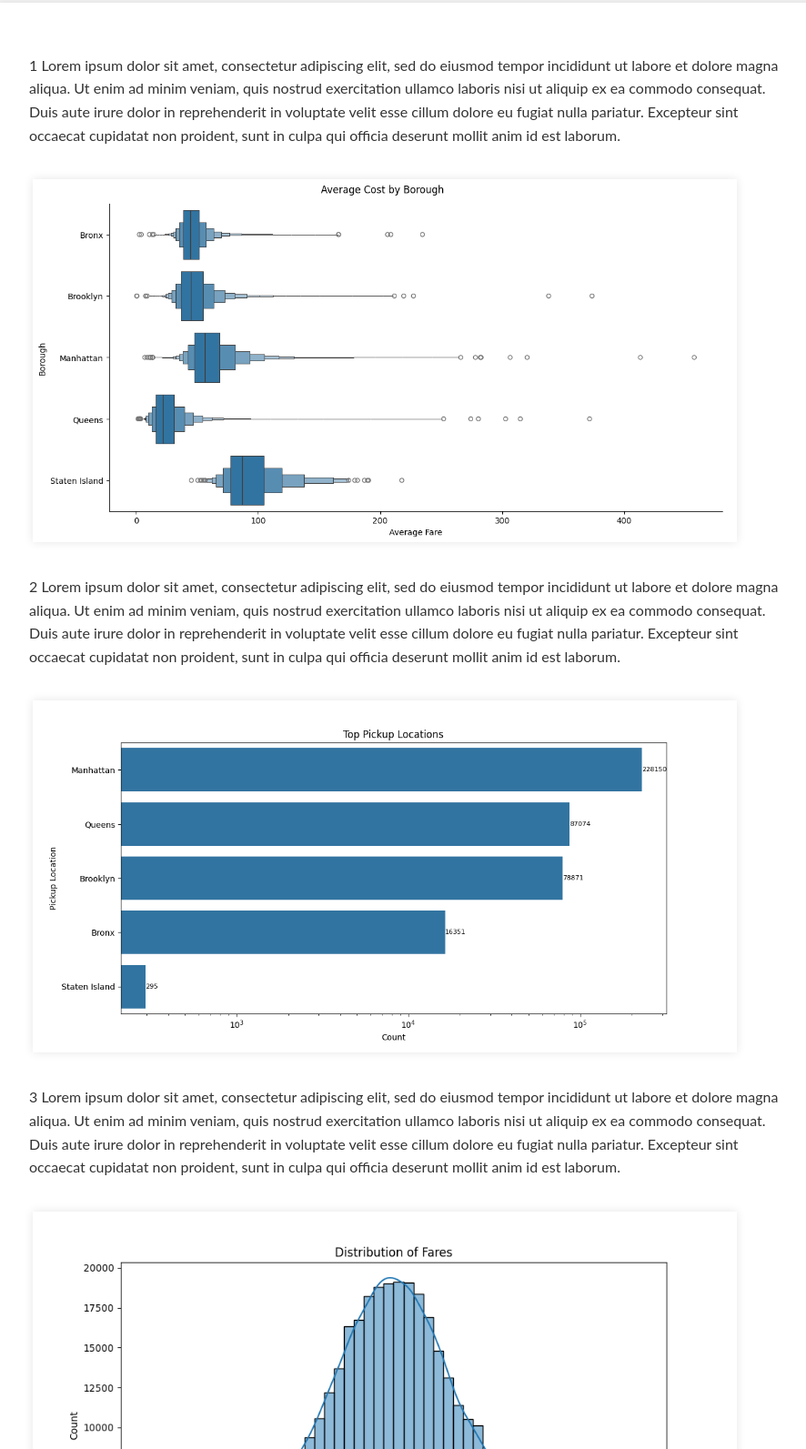
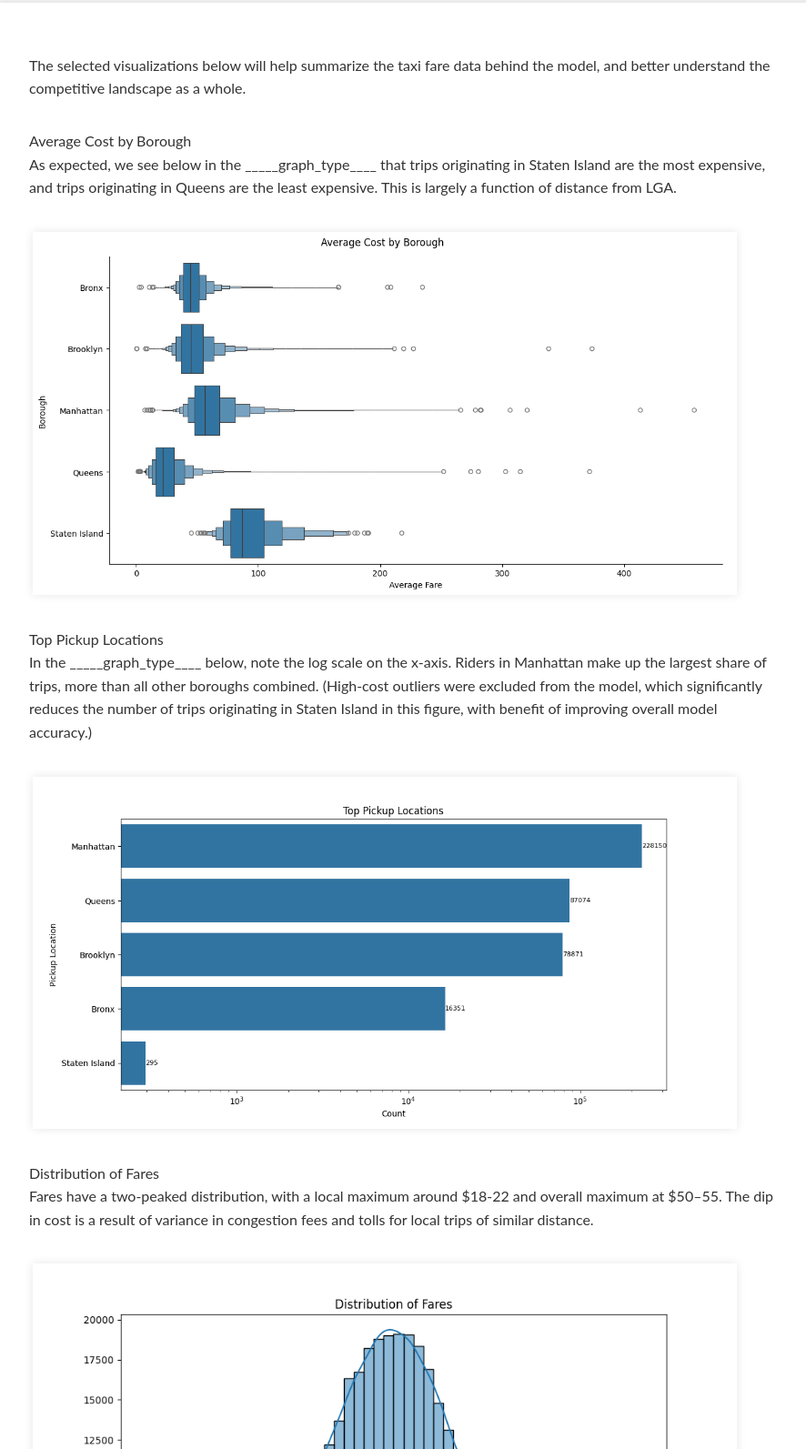
Before and after one commit to mdlarson/Taxi-Fare-Prediction-C964, a Flask app: page /summary in a window 1280 px wide. Shown: the part 168-1761 px from the top of the page at 91% size, without its empty margins (194-1080 px from the left). Run offline with Flask 3, Linux system fonts and the light colour scheme; parts of the project's set-up code (start-up, migrations or seed data) failed here and were passed over.

Commit message:
Update summary text for visualizations

```diff
--- a/templates/summary.html
+++ b/templates/summary.html
@@ -20,40 +20,41 @@
     </nav>
     <main>
         <div class="viz">
-            <p>1 Lorem ipsum dolor sit amet, consectetur adipiscing elit, sed do eiusmod tempor incididunt ut labore et
-                dolore magna aliqua. Ut enim ad minim veniam, quis nostrud exercitation ullamco laboris nisi ut aliquip
-                ex ea commodo consequat. Duis aute irure dolor in reprehenderit in voluptate velit esse cillum dolore eu
-                fugiat nulla pariatur. Excepteur sint occaecat cupidatat non proident, sunt in culpa qui officia
-                deserunt mollit anim id est laborum.</p>
+            <p>The selected visualizations below will help summarize the taxi fare data behind the model, and better
+                understand the competitive landscape as a whole.</p>
+            <p>Average Cost by Borough<br>
+                As expected, we see below in the _____graph_type____ that trips originating in
+                Staten
+                Island are the most expensive, and trips originating in Queens are the least expensive. This is largely
+                a function of distance from LGA.</p>
             <img src="{{ url_for('static', filename='catplot_avg_cost_by_borough.png') }}"
                 alt="Average Cost by Borough">
 
-            <p>2 Lorem ipsum dolor sit amet, consectetur adipiscing elit, sed do eiusmod tempor incididunt ut labore et
-                dolore magna aliqua. Ut enim ad minim veniam, quis nostrud exercitation ullamco laboris nisi ut aliquip
-                ex ea commodo consequat. Duis aute irure dolor in reprehenderit in voluptate velit esse cillum dolore eu
-                fugiat nulla pariatur. Excepteur sint occaecat cupidatat non proident, sunt in culpa qui officia
-                deserunt mollit anim id est laborum.</p>
+            <p>Top Pickup Locations<br>
+                In the _____graph_type____ below, note the log scale on the x-axis. Riders in
+                Manhattan make up the largest share of
+                trips, more than all other boroughs combined. (High-cost outliers were excluded from the model, which
+                significantly reduces the number of trips originating in Staten Island in this figure, with benefit of
+                improving overall model accuracy.)</p>
             <img src="{{ url_for('static', filename='barplot_top_pickup_locations.png') }}" alt="Top Pickup Locations">
 
-            <p>3 Lorem ipsum dolor sit amet, consectetur adipiscing elit, sed do eiusmod tempor incididunt ut labore et
-                dolore magna aliqua. Ut enim ad minim veniam, quis nostrud exercitation ullamco laboris nisi ut aliquip
-                ex ea commodo consequat. Duis aute irure dolor in reprehenderit in voluptate velit esse cillum dolore eu
-                fugiat nulla pariatur. Excepteur sint occaecat cupidatat non proident, sunt in culpa qui officia
-                deserunt mollit anim id est laborum.</p>
+            <p>Distribution of Fares<br>
+                Fares have a two-peaked distribution, with a local maximum around $18-22 and
+                overall maximum at $50–55. The dip in cost is a result of variance in congestion fees and tolls for
+                local trips of similar distance.</p>
             <img src="{{ url_for('static', filename='histplot_distribution_of_fares.png') }}"
                 alt="Distribution of Fares">
-            <p>4 Lorem ipsum dolor sit amet, consectetur adipiscing elit, sed do eiusmod tempor incididunt ut labore et
-                dolore magna aliqua. Ut enim ad minim veniam, quis nostrud exercitation ullamco laboris nisi ut aliquip
-                ex ea commodo consequat. Duis aute irure dolor in reprehenderit in voluptate velit esse cillum dolore eu
-                fugiat nulla pariatur. Excepteur sint occaecat cupidatat non proident, sunt in culpa qui officia
-                deserunt mollit anim id est laborum.</p>
+            <p>Average Cost by Pickup Hour<br>
+                The _____graph_type____ shows that trip costs increase steadily through the early morning
+                hours, plateau from mid-morning through lunch hours, creat to peak afternoon commute/rush hours, then
+                steeply decline through the evening. There appears to exist an arbitrage opportunity for riders after
+                9pm and before midnight. Though there is higher variance at those hours, the typical ride costs ~10–20%
+                less than the hours immediately before and after.</p>
             <img src="{{ url_for('static', filename='barplot_avg_cost_by_pickup_hour.png') }}"
                 alt="Average Cost by Pickup Hour">
-            <p>5 Lorem ipsum dolor sit amet, consectetur adipiscing elit, sed do eiusmod tempor incididunt ut labore et
-                dolore magna aliqua. Ut enim ad minim veniam, quis nostrud exercitation ullamco laboris nisi ut aliquip
-                ex ea commodo consequat. Duis aute irure dolor in reprehenderit in voluptate velit esse cillum dolore eu
-                fugiat nulla pariatur. Excepteur sint occaecat cupidatat non proident, sunt in culpa qui officia
-                deserunt mollit anim id est laborum.</p>
+            <p>Cost by Hour of Day<br>
+                The below _____graph_type____ offers another look at variance in cost through the
+                course of the day.</p>
             <img src="{{ url_for('static', filename='boxplot_cost_by_hour_of_day.png') }}" alt="Cost by Hour of Day">
         </div>
     </main>
```
